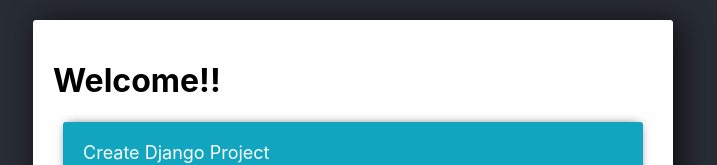
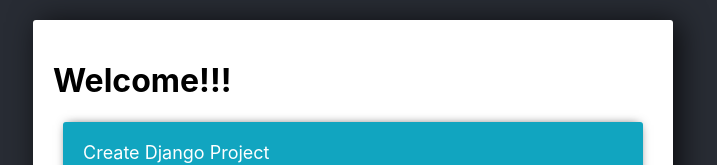
Before and after one commit to 13TRIS/13TRIS, a React (Create React App) app in the folder frontend/: page / in a window 1280 px wide. Shown: the top 165 px of the page, without its empty margins (287-1004 px from the left). Built offline with nearby package versions, Linux system fonts and the light colour scheme.

Commit message:
cicd: testing if it DOES run if something else than docs changed

```diff
--- a/frontend/src/App.js
+++ b/frontend/src/App.js
@@ -5,7 +5,7 @@
     <div className="App">
       <div className="center-column">
 
-          <h1>Welcome!!</h1>
+          <h1>Welcome!!!</h1>
 
           <div className="item-row">
             <span>Create Django Project</span>
```
